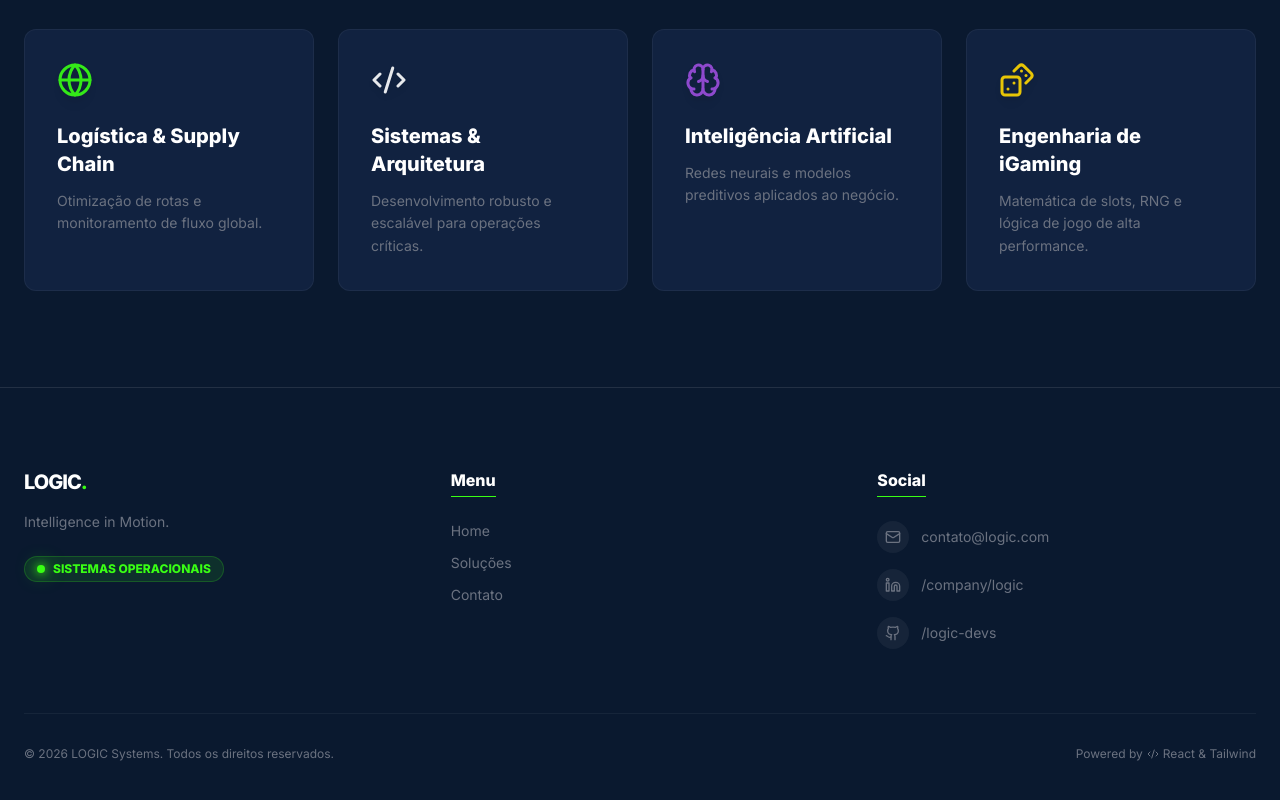
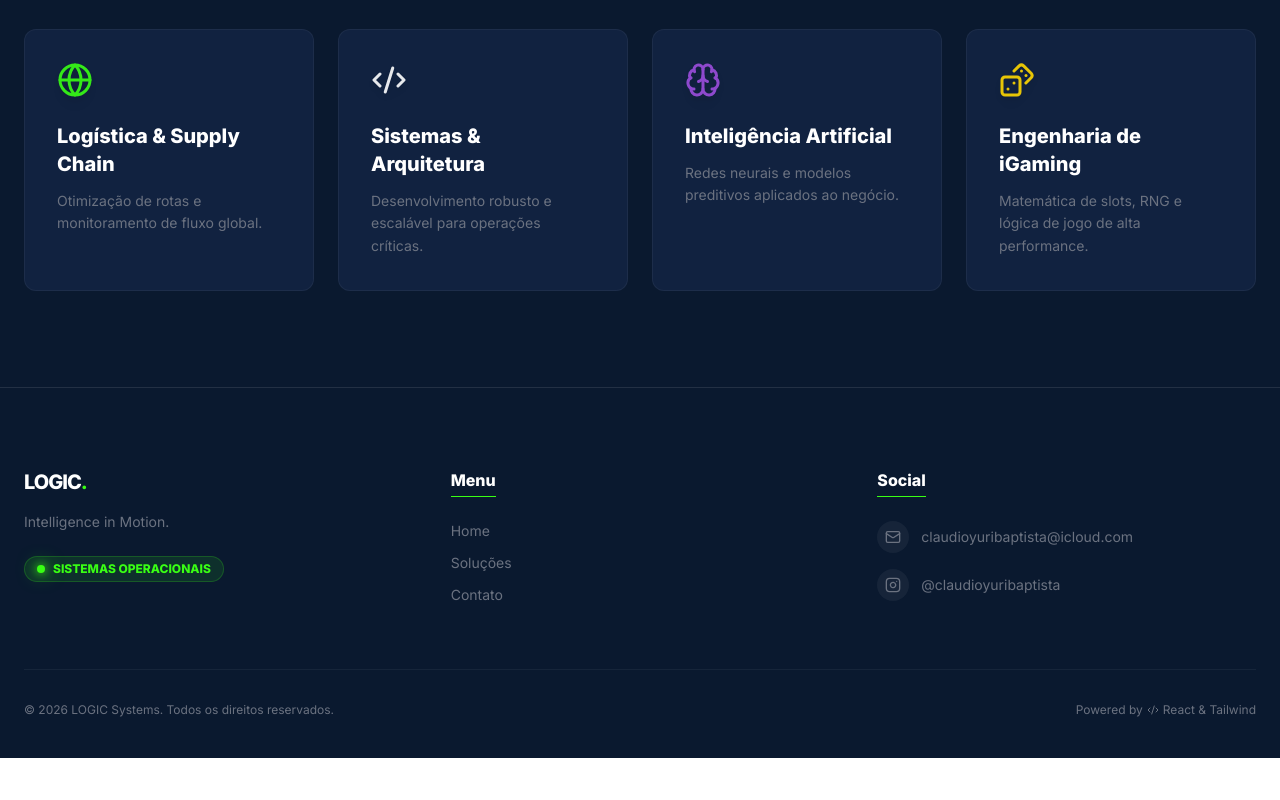
Before and after one commit to ClaudioBaptista/portfolio-claudio, a React (Vite) app: page / in a window 1280 px wide. Shown: the part 1663-2463 px from the top of the page. After the commit the page ends 2421 px from the top, so only its background shows below. Built offline with nearby package versions, Linux system fonts and the light colour scheme.

Commit message:
Update: Redes sociais atualizadas para Instagram e iCloud

```diff
--- a/src/App.jsx
+++ b/src/App.jsx
@@ -1,7 +1,7 @@
 import React, { useState, useEffect } from 'react';
 import { motion, AnimatePresence, useScroll, useSpring } from 'framer-motion';
-// Adicionei Globe e Zap aos imports
-import { Truck, Globe, Code2, Brain, Dices, Github, Linkedin, Mail, Menu, X, Sun, Moon, ArrowUp, MousePointer2, Zap } from 'lucide-react';
+// IMPORTS ATUALIZADOS: Adicionado Instagram, Removidos Github/Linkedin
+import { Globe, Code2, Brain, Dices, Mail, Instagram, Menu, X, Sun, Moon, ArrowUp, MousePointer2, Zap } from 'lucide-react';
 
 const App = () => {
   // --- ESTADOS GERAIS ---
@@ -14,7 +14,6 @@ const App = () => {
 
   // Estado para o Efeito de Digitação (Typewriter)
   const [currentWord, setCurrentWord] = useState(0);
-  // Palavras atualizadas para o contexto da LOGIC
   const words = ["Logística.", "Sistemas.", "iGaming.", "Futuro."];
 
   // --- EFEITOS (SCROLL, TEMA, DIGITAÇÃO) ---
@@ -62,7 +61,6 @@ const App = () => {
   };
 
   return (
-    // Atualizei a cor de fundo hardcoded para o background da LOGIC
     <div className={`min-h-screen transition-colors duration-300 ease-in-out ${theme === 'dark' ? 'bg-background text-gray-300' : 'bg-gray-50 text-gray-700'} selection:bg-neon selection:text-background font-sans relative overflow-x-hidden`}>
 
       {/* BARRA DE LEITURA SUPERIOR */}
@@ -76,7 +74,7 @@ const App = () => {
       {/* NAVBAR */}
       <nav className={`fixed top-0 w-full z-50 backdrop-blur-md border-b transition-colors duration-300 ${theme === 'dark' ? 'bg-background/90 border-neon/20' : 'bg-white/90 border-black/5'}`}>
         <div className="max-w-7xl mx-auto px-6 h-20 flex justify-between items-center">
-          {/* LOGO ATUALIZADA */}
+          {/* LOGO */}
           <div className={`text-2xl font-extrabold tracking-tighter z-50 flex items-center gap-1 ${theme === 'dark' ? 'text-white' : 'text-gray-900'}`}>
             LOGIC<span className="text-neon text-4xl leading-none">.</span>
           </div>
@@ -113,11 +111,11 @@ const App = () => {
 
       {/* HERO SECTION */}
       <section className="relative h-screen flex flex-col justify-center items-center px-6 text-center z-10">
-        {/* Glow Effects - Cores da marca */}
+        {/* Glow Effects */}
         <div className={`absolute top-20 right-0 w-[500px] h-[500px] rounded-full blur-[120px] pointer-events-none transition-opacity duration-500 ${theme === 'dark' ? 'bg-neon/10' : 'bg-neon/5'}`} />
         <div className={`absolute bottom-0 left-0 w-[500px] h-[500px] rounded-full blur-[120px] pointer-events-none transition-opacity duration-500 ${theme === 'dark' ? 'bg-blue-900/20' : 'bg-blue-500/5'}`} />
 
-        <motion.div initial={{ opacity: 0, y: 30 }} animate={{ opacity: 1, y: 0 }}yb transition={{ duration: 0.8 }} className="relative max-w-5xl">
+        <motion.div initial={{ opacity: 0, y: 30 }} animate={{ opacity: 1, y: 0 }} transition={{ duration: 0.8 }} className="relative max-w-5xl">
           <div className={`inline-flex items-center gap-2 mb-6 px-4 py-1.5 border rounded-full backdrop-blur-sm ${theme === 'dark' ? 'border-neon/30 bg-neon/5' : 'border-black/5 bg-black/5'}`}>
              <Zap size={14} className="text-neon" />
              <span className="text-neon text-xs font-bold tracking-[0.2em] uppercase">System Intelligence</span>
@@ -225,7 +223,7 @@ const App = () => {
           </div>
 
           <div className="grid grid-cols-1 md:grid-cols-2 lg:grid-cols-4 gap-6">
-            {/* Ícone Globe para Logística (Global Network) */}
+            {/* Ícone Globe para Logística */}
             <ServiceCard theme={theme} icon={<Globe size={36} />} title="Logística & Supply Chain" desc="Otimização de rotas e monitoramento de fluxo global." borderColor="hover:border-neon" iconColor="text-neon" />
 
             {/* Ícone Code2 para Sistemas */}
@@ -234,7 +232,7 @@ const App = () => {
             {/* Ícone Brain para IA */}
             <ServiceCard theme={theme} icon={<Brain size={36} />} title="Inteligência Artificial" desc="Redes neurais e modelos preditivos aplicados ao negócio." borderColor="hover:border-purple" iconColor="text-purple" />
 
-            {/* Ícone Dices (Dados) para iGaming - Representando a aleatoriedade/probabilidade */}
+            {/* Ícone Dices para iGaming */}
             <ServiceCard theme={theme} icon={<Dices size={36} />} title="Engenharia de iGaming" desc="Matemática de slots, RNG e lógica de jogo de alta performance." borderColor="hover:border-gold" iconColor="text-gold" />
           </div>
         </div>
@@ -264,9 +262,11 @@ const App = () => {
           <div>
             <h4 className={`font-bold mb-6 border-b border-neon inline-block pb-1 ${theme === 'dark' ? 'text-white' : 'text-gray-900'}`}>Social</h4>
             <ul className="space-y-4 text-sm text-gray-500">
-              <FooterSocial href="mailto:contato@logic.com" icon={<Mail size={16}/>} text="contato@logic.com" theme={theme} />
-              <FooterSocial href="#" icon={<Linkedin size={16}/>} text="/company/logic" theme={theme} />
-              <FooterSocial href="#" icon={<Github size={16}/>} text="/logic-devs" theme={theme} />
+              {/* E-mail Atualizado */}
+              <FooterSocial href="mailto:claudioyuribaptista@icloud.com" icon={<Mail size={16}/>} text="claudioyuribaptista@icloud.com" theme={theme} />
+
+              {/* Instagram Adicionado (Linkedin e Github removidos) */}
+              <FooterSocial href="https://instagram.com/claudioyuribaptista" icon={<Instagram size={16}/>} text="@claudioyuribaptista" theme={theme} />
             </ul>
           </div>
         </div>
```
